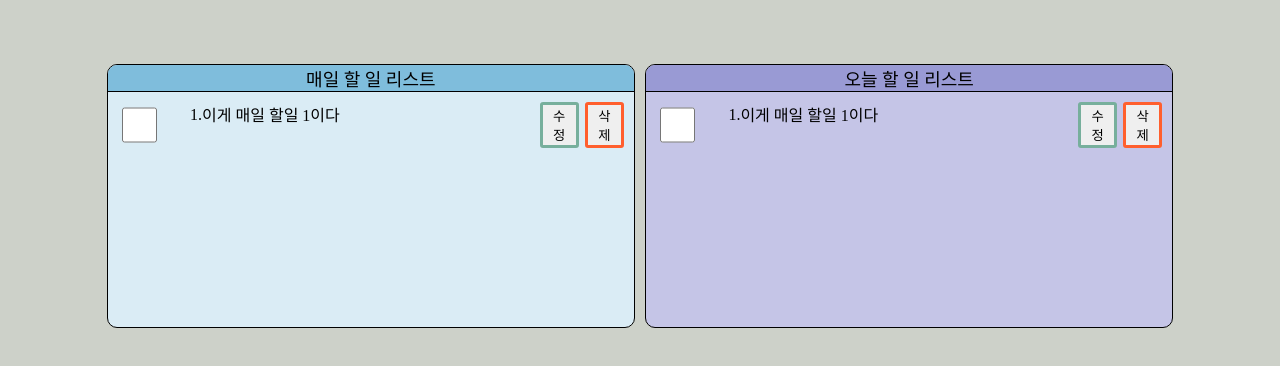
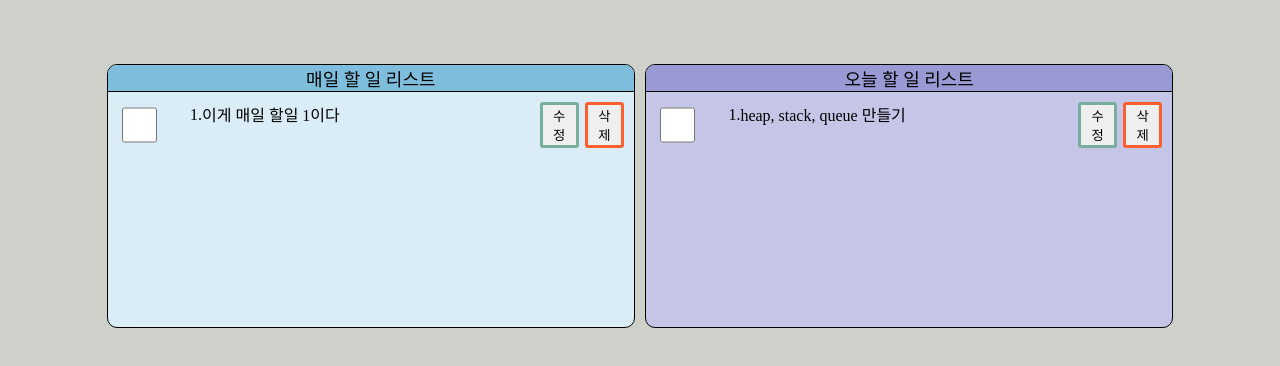
Before and after one commit to strangecook/Type-rutin, a React (Create React App) app in the folder my-app/: page / in a window 1280 px wide. Shown: the part 406-772 px from the top of the page. Built offline with nearby package versions, Linux system fonts and the light colour scheme.

Commit message:
Feat: add Dummy Data

```diff
--- a/my-app/src/components/OnlyToday.tsx
+++ b/my-app/src/components/OnlyToday.tsx
@@ -1,6 +1,7 @@
 import React from 'react';
-import styled from 'styled-components'
 import { TodayComponent, TodayTitle, TodayTodo, TodayTodoInput, TodayTodoNumber, TodayTodoText, TodayTodoFix, TodayTodoDel } from '../Styled/TodayStyled';
+import { TodayData } from '../dummy/todayData';
+import { useState } from 'react';
 
 function OnlyToday() {
   return (
@@ -8,13 +9,24 @@ function OnlyToday() {
             <TodayTitle>
               오늘 할 일 리스트
             </TodayTitle>
-            <TodayTodo>
+            {
+              TodayData.map((el,idx)=>{
+                return <TodayTodo>
+                  <TodayTodoInput type="checkbox"></TodayTodoInput>
+                  <TodayTodoNumber>{idx+1}.</TodayTodoNumber>
+                  <TodayTodoText>{el.data}</TodayTodoText>
+                  <TodayTodoFix>수정</TodayTodoFix>
+                  <TodayTodoDel>삭제</TodayTodoDel>
+                </TodayTodo>
+              })
+            }
+            {/* <TodayTodo>
               <TodayTodoInput type="checkbox"></TodayTodoInput>
               <TodayTodoNumber>1.</TodayTodoNumber>
               <TodayTodoText>이게 매일 할일 1이다</TodayTodoText>
               <TodayTodoFix>수정</TodayTodoFix>
               <TodayTodoDel>삭제</TodayTodoDel>
-            </TodayTodo>
+            </TodayTodo> */}
         </TodayComponent>
   );
 }
--- /dev/null
+++ b/my-app/src/dummy/RutinData.tsx
@@ -0,0 +1,3 @@
+export const RutinData = [
+    { data : "책 읽기" }
+]
--- /dev/null
+++ b/my-app/src/dummy/todayData.tsx
@@ -0,0 +1,5 @@
+export const TodayData = [
+    { data : "heap, stack, queue 만들기",
+      change : false
+}
+]
```
